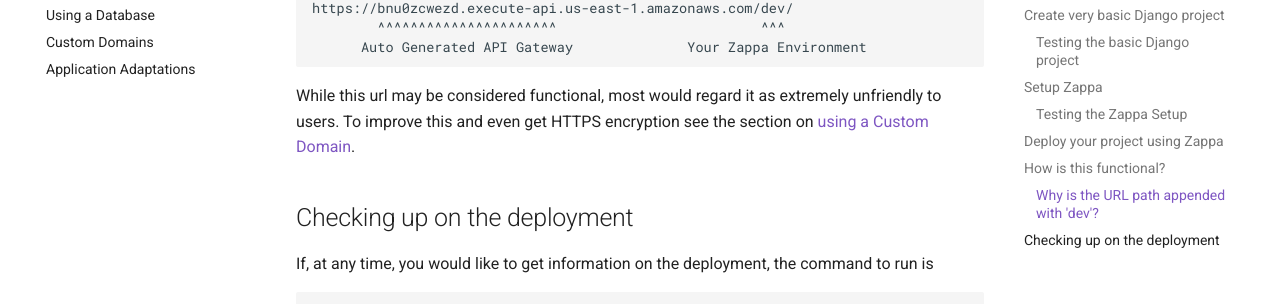
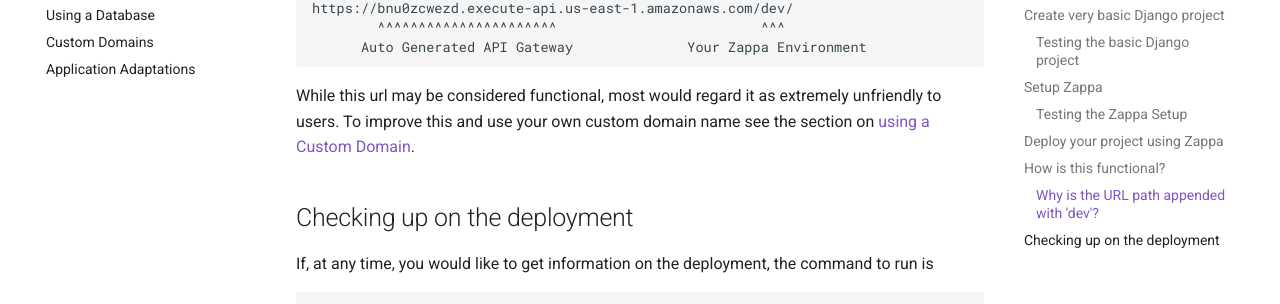
Before and after one commit to edgarroman/zappa-django-guide, an MkDocs documentation site: the page built from docs/walk_core.md, in a window 1280 px wide and 900 px high, scrolled down 6272 px. Shown: the part 174-478 px from the top of the window. Built offline with MkDocs 1.6.1 and Material for MkDocs 9.7.7, drawn with Linux system fonts in a browser that asks for light colours; comment, search, counter and statistics services are not loaded; old or Windows-style settings are respelled for this version of MkDocs; some of the changed text lies outside the part shown.

Commit message:
Corrected HTTPS inaccuracies

````diff
--- a/docs/walk_core.md
+++ b/docs/walk_core.md
@@ -14,7 +14,7 @@ What will not work (yet - see other walkthroughs for this functionality)
 
 * Static Files will not be served (More on that [here](walk_static.md))
 * There is no database connection available (not even SQLite)
-* No HTTPS support
+* Custom domain names (More on that [here](walk_domain.md))
 
 ## Setup AWS Account Credentials
 
@@ -264,7 +264,7 @@ https://bnu0zcwezd.execute-api.us-east-1.amazonaws.com/dev/
       Auto Generated API Gateway              Your Zappa Environment
 ```
 
-While this url may be considered functional, most would regard it as extremely unfriendly to users. To improve this and even get HTTPS encryption see the section on [using a Custom Domain](walk_domain.md).
+While this url may be considered functional, most would regard it as extremely unfriendly to users. To improve this and use your own custom domain name see the section on [using a Custom Domain](walk_domain.md).
 
 ## Checking up on the deployment
 
````
